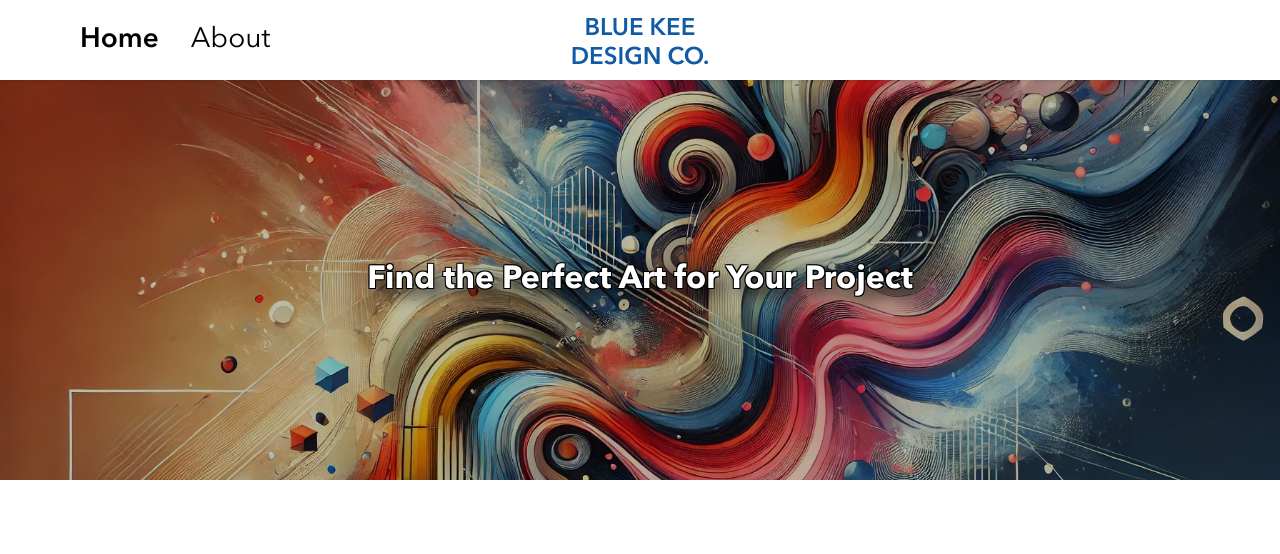
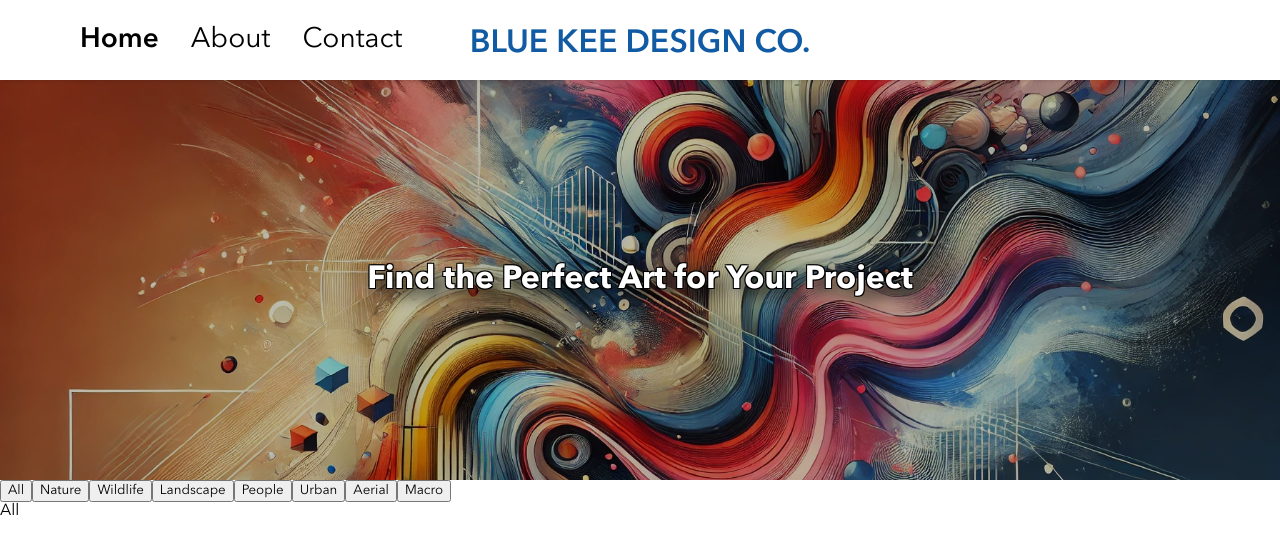
Before and after one commit to Runowo96/bluekee-frontend, a React (Create React App) app: page / in a window 1280 px wide. Shown: the top 554 px of the page. Built offline with nearby package versions, Linux system fonts and the light colour scheme.

Commit message:
added selector buttons

```diff
--- a/src/App.js
+++ b/src/App.js
@@ -3,6 +3,7 @@ import { BrowserRouter, Route, Routes } from 'react-router-dom';
 import Home from './Pages/Home';
 import NavBar from './Components/NavBar/NavBar';
 import About from './Pages/About';
+import Contact from './Pages/Contact';
 
 function App() {
   return (
@@ -12,6 +13,7 @@ function App() {
     <Routes>
       <Route path='/' element={<Home/>} />
       <Route path='/about' element={<About/>} />
+      <Route path='/contact' element={<Contact/>} />
     </Routes>
   </BrowserRouter>
 </>
--- /dev/null
+++ b/src/Components/Gallery/Gallery.js
@@ -0,0 +1,16 @@
+import React, { useState } from "react";
+import "./Gallery.scss";
+import Selector from "../Selector/Selector";
+
+function Gallery() {
+  const [selected, setSelected] = useState('All')
+  return (
+    <div>
+      <Selector setSelected={setSelected} />
+<p>{selected}</p>
+
+    </div>
+  );
+}
+
+export default Gallery;
--- a/src/Components/NavBar/NavBar.jsx
+++ b/src/Components/NavBar/NavBar.jsx
@@ -37,6 +37,15 @@ function NavBar() {
             >
               About
             </NavLink>
+            <NavLink
+             onClick={closeMenu}
+              className={({ isActive, isPending }) =>
+                isPending ? "pending" : isActive ? "active" : "inactive"
+              }
+              to="/contact"
+            >
+              Contact
+            </NavLink>
           </article>
         )}
         <article className="nav__menu-desktop">
@@ -58,10 +67,19 @@ function NavBar() {
             >
               About
             </NavLink>
+            <NavLink
+             onClick={closeMenu}
+              className={({ isActive, isPending }) =>
+                isPending ? "pending" : isActive ? "active" : "inactive"
+              }
+              to="/contact"
+            >
+              Contact
+            </NavLink>
         </article>
         <article className="nav__logo">
           <p>
-            BLUE KEE <br/> DESIGN CO.
+            BLUE KEE DESIGN CO.
           </p>
         </article>
       </nav>
--- a/src/Components/NavBar/NavBar.scss
+++ b/src/Components/NavBar/NavBar.scss
@@ -43,6 +43,7 @@
     gap: 0.5rem;
     box-shadow: 0 0 5px rgba(0, 0, 0, 0.2);
     font-size: 3.5vh;
+    background-color: white;
     @include desktop {
       display: none;
     }
@@ -65,6 +66,13 @@
     left: 50%;
     transform: translate(-50%, -50%);
     text-align: center;
+    width: 8rem;
+    @include tablet {
+      width: fit-content;
+      font-size: 3.5vh;
+    }
+    @include desktop {
+font-size: 4vh;    }
   }
   &__menu-desktop{
     display: none;
--- /dev/null
+++ b/src/Components/Selector/Selector.js
@@ -0,0 +1,34 @@
+import React, { useState } from "react";
+import "./Selector.scss";
+
+function Selector({setSelected}) {
+  // const [catagories, setCatagories] = useState([]);
+  const data = {
+    category: [
+      "All",
+      "Nature",
+      "Wildlife",
+      "Landscape",
+      "People",
+      "Urban",
+      "Aerial",
+      "Macro",
+    ],
+  };
+  // setCatagories(data);
+  const [number, setNumber] = useState(0);
+  function increment() {
+    setNumber(number + 1);
+    return number;
+  }
+  return (
+    <div>
+      {data.category.map((cata) => {
+        console.log(cata)
+        return <button key={increment} onClick={() => setSelected(cata)}>{cata}</button>;
+      })}
+    </div>
+  );
+}
+
+export default Selector;
--- /dev/null
+++ b/src/Pages/Contact.js
@@ -0,0 +1,11 @@
+import React from 'react'
+
+function Contact() {
+  return (
+    <div>
+
+    </div>
+  )
+}
+
+export default Contact
--- a/src/Pages/Home.jsx
+++ b/src/Pages/Home.jsx
@@ -1,10 +1,12 @@
 import React from 'react'
 import HeroBanner from '../Components/HeroBanner/HeroBanner'
+import Gallery from '../Components/Gallery/Gallery'
 
 function Home() {
   return (
     <div>
       <HeroBanner />
+      <Gallery/>
     </div>
   )
 }
```
Also changed, not shown: src/Components/Gallery/Gallery.scss (added), src/Components/Selector/Selector.scss (added), 1 other file (tests, documents, lock files or other folders).
